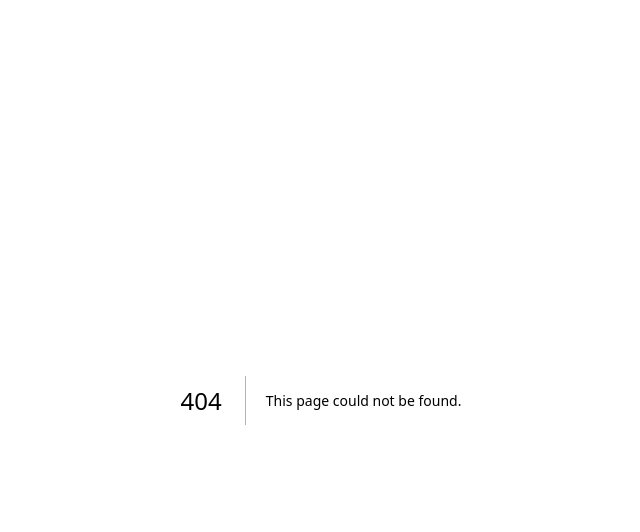
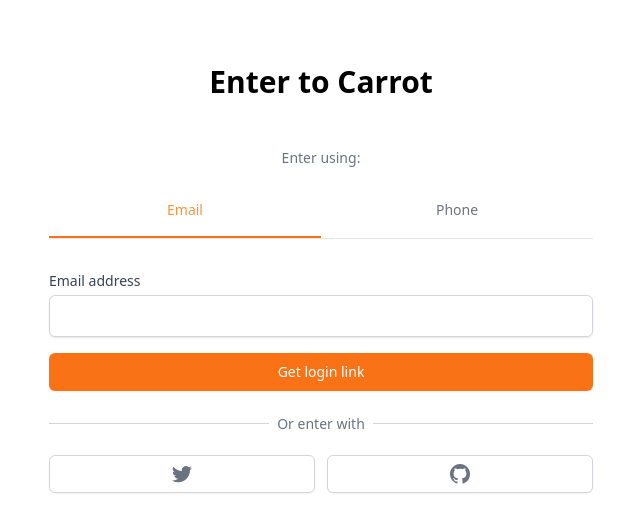
Before and after one commit to HyunJaeyeon/carrot-market-clone, a Next.js app: page /auth in a window 1280 px wide. Before the commit this address had no page. Shown: the top 532 px of the page, without its empty margins (319-959 px from the left). Built offline with nearby package versions, Linux system fonts and the light colour scheme.

Commit message:
feat: form submission with server
[front]
- fetch POST
- stringify data
- set content-type
- check submitting state
[back]
- check method

```diff
--- a/src/pages/api/client-test.tsx
+++ /dev/null
@@ -1,20 +0,0 @@
-//api 라우트 생성 (server)
-//http://localhost:3000/api/client-test 에서 json응답 확인 가능
-import { NextApiRequest, NextApiResponse } from "next";
-import client from "../../libs/client";
-
-//connection handler 함수
-export default async function handler(
-  req: NextApiRequest,
-  res: NextApiResponse,
-) {
-  await client.user.create({
-    data: {
-      name: "Jen",
-      email: "Jen@prisma.com",
-    },
-  });
-  res.json({
-    ok: true,
-  });
-}
--- /dev/null
+++ b/src/pages/api/users/auth.tsx
@@ -0,0 +1,23 @@
+//api 라우트 생성 (server)
+//http://localhost:3000/api/auth 에서 json응답 확인 가능
+
+import { NextApiRequest, NextApiResponse } from "next";
+// import { NextResponse } from "next/server";
+
+//connection handler 함수
+export default async function handler(
+  req: NextApiRequest,
+  res: NextApiResponse,
+) {
+  if (req.method !== "POST") {
+    res.status(405).end;
+  }
+  console.log(req.body);
+  res.status(200).end();
+}
+
+// export const POST = async (req: Request) => {
+//   const res = await req.json();
+//   console.log(res);
+//   return NextResponse.json({ res });
+// };
--- a/src/pages/enter.tsx
+++ b/src/pages/auth.tsx
@@ -5,12 +5,13 @@
 import Input from "../components/input";
 import { cls } from "../libs/utils";
 
-interface EnterForm {
+interface AuthForm {
   email?: string;
   phone?: string;
 }
 const Enter: NextPage = () => {
-  const { register, watch, reset, handleSubmit } = useForm<EnterForm>();
+  const { register, reset, handleSubmit } = useForm<AuthForm>();
+  const [submitting, setSubmitting] = useState(false);
   const [method, setMethod] = useState<"email" | "phone">("email");
   const onEmailClick = () => {
     reset(); //method 바뀔 때마다 form reset
@@ -20,8 +21,18 @@
     reset();
     setMethod("phone");
   };
-  const onValid = (data: EnterForm) => {
-    console.log(data);
+  const onValid = (data: AuthForm) => {
+    setSubmitting(true);
+    fetch("api/users/auth", {
+      method: "POST",
+      body: JSON.stringify(data),
+      //body의 데이터 유형은 반드시 Content-Type 헤더와 일치해야 함
+      headers: {
+        "Content-Type": "application/json",
+      },
+    }).then(() => {
+      setSubmitting(false);
+    });
   };
   // console.log(watch());
   return (
@@ -78,9 +89,11 @@
               // required
             />
           ) : null}
-          {method === "email" ? <Button text={"Get login link"} /> : null}
+          {method === "email" ? (
+            <Button text={submitting ? "loading" : "Get login link"} />
+          ) : null}
           {method === "phone" ? (
-            <Button text={"Get one-time password"} />
+            <Button text={submitting ? "loading" : "Get one-time password"} />
           ) : null}
         </form>
 
```
